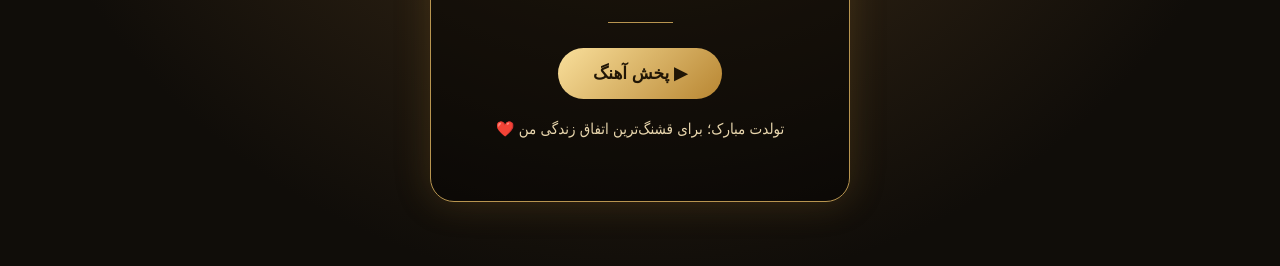
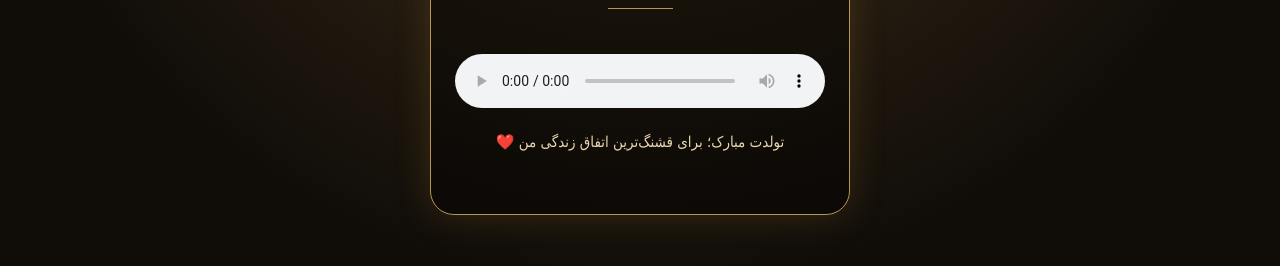
Before and after one commit to k4961980-alt/kojaei-begoo, a plain HTML site: page index.html in a window 1280 px wide. Shown: the part 374-640 px from the top of the page. Drawn offline with Linux system fonts and the light colour scheme.

Commit message:
Update index.html

```diff
--- a/index.html
+++ b/index.html
@@ -25,9 +25,9 @@ button{
 border:0;border-radius:40px;padding:15px 35px;
 background:linear-gradient(135deg,#f9df9b,#b88632);
 color:#211606;font-size:17px;font-weight:bold;
- cursor:pointer;
 }
 p{line-height:2;color:#e8d6ad;font-size:15px}
+audio{width:100%;margin-top:20px}
 </style>
 </head>
 <body>
@@ -36,9 +36,9 @@ p{line-height:2;color:#e8d6ad;font-size:15px}
 <h1>کجایی بگو</h1>
 <div class="artist">مجید رضوی</div>
 <div class="line"></div>
-<button onclick="location.href='https://uupload.ir/view/kojaei-begoo_dt3c1.mp3/'">
-▶ پخش آهنگ
-</button>
+<audio controls>
+<source src="kojaei-begoo.mp3" type="audio/mpeg">
+</audio>
 <p>تولدت مبارک؛ برای قشنگ‌ترین اتفاق زندگی من ❤️</p>
 </div>
 </body>
```
Lines whose indentation alone changed are shown as unchanged.
